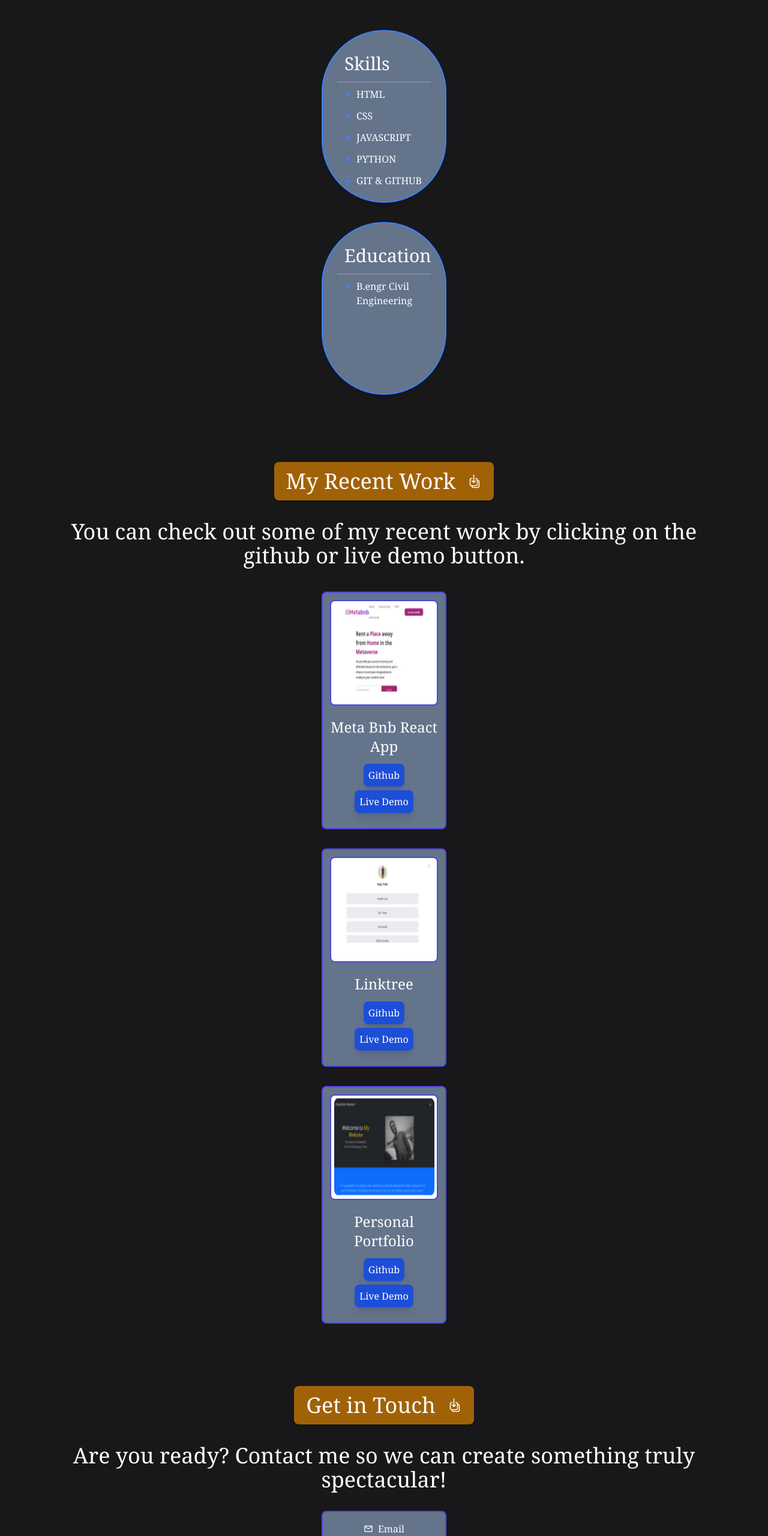
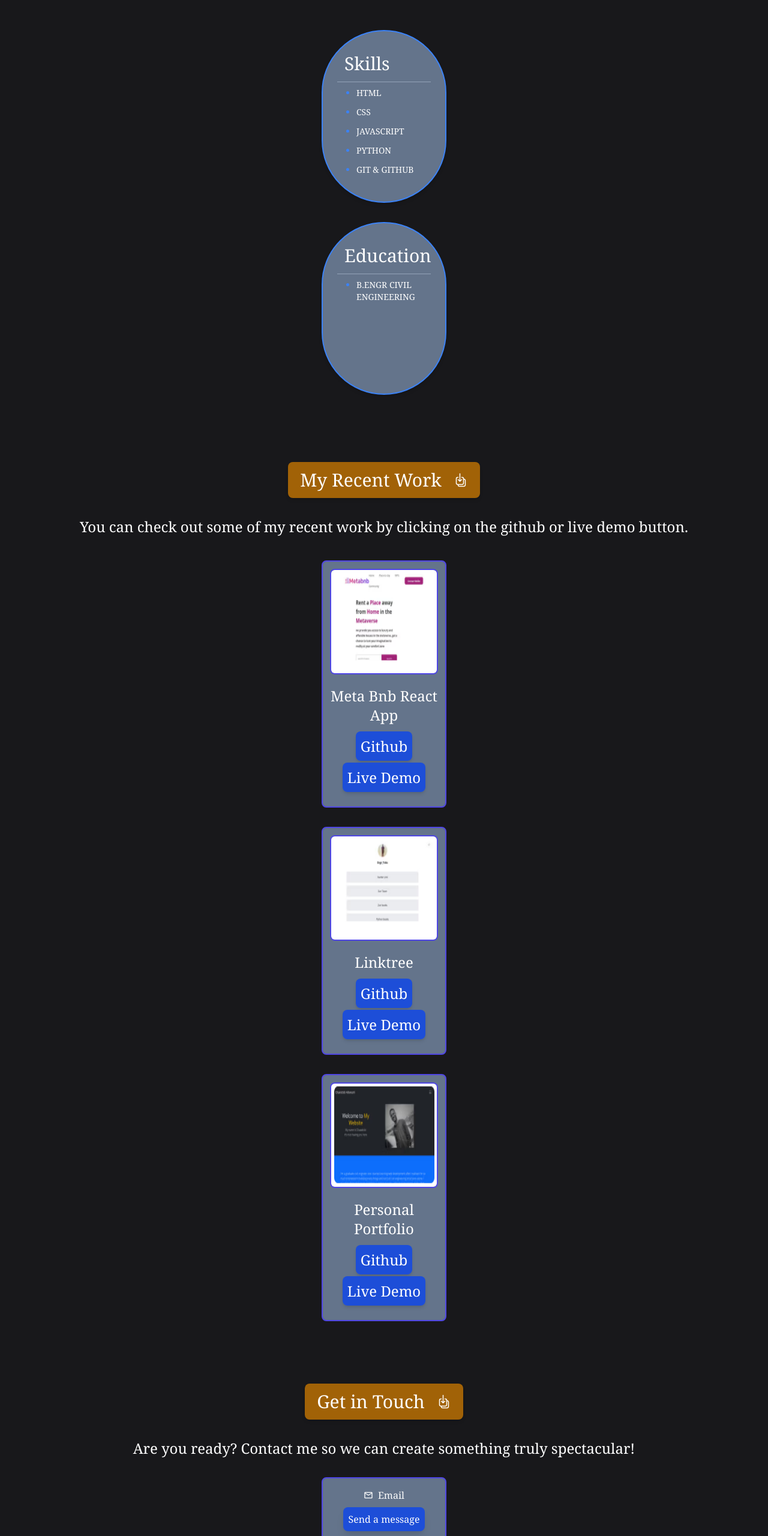
Before and after one commit to Classytobs/portfolio-11, a React (Create React App) app: page / in a window 1280 px wide. Shown: the part 1100-3660 px from the top of the page at 60% size. Built offline with nearby package versions, Linux system fonts and the light colour scheme.

Commit message:
working on the screen responsiveness

```diff
--- a/src/Components/About/About.jsx
+++ b/src/Components/About/About.jsx
@@ -33,7 +33,7 @@ export default function About() {
             <div className='flex flex-col gap-y-8 mt-10 mb-10 text-start'>
               <div className='rounded-full cursor-pointer border-solid border-2 border-blue-500 bg-slate-500 hover:bg-slate-600 divide-y divide-slate-400 shadow-md w-52 h-72 transition ease-in-out delay-150 hover:-translate-y-1 hover:scale-110 duration-300 p-6'>
                 <h1 className='text-3xl p-3'>Skills</h1>
-                  <ul className="marker:text-blue-500 list-disc pl-8 space-y-3 pt-2">
+                  <ul className="marker:text-blue-500 list-disc pl-8 space-y-3 pt-2 text-sm">
                     <li>HTML</li>
                     <li>CSS</li>
                     <li>JAVASCRIPT</li>
@@ -43,8 +43,8 @@ export default function About() {
               </div>
               <div className='rounded-full divide-y cursor-pointer divide-slate-400 bg-slate-500 hover:bg-slate-600 border-solid border-2 border-blue-500 shadow-md w-52 h-72 transition ease-in-out delay-150 hover:-translate-y-1 hover:scale-110 duration-300 p-6'>
                 <h1 className='text-3xl p-3'>Education</h1>
-                  <ul className="marker:text-blue-500 list-disc pl-8 space-y-3 pt-2">
-                    <li>B.engr Civil Engineering</li>
+                  <ul className="marker:text-blue-500 list-disc pl-8 space-y-3 pt-2 text-sm">
+                    <li>B.ENGR CIVIL ENGINEERING</li>
                   </ul>
               </div>
             </div>
--- a/src/Components/Contact/Contact.jsx
+++ b/src/Components/Contact/Contact.jsx
@@ -7,7 +7,7 @@ export default function Contact() {
   return (
     <div className='flex flex-col bg-zinc-900 gap-y-8 min-h-screen px-16 py-16 max-w-full justify-between content-center items-center font-serif text-white'>
 
-        <div className='flex flex-row cursor-pointer justify-center content-center items-center bg-yellow-700 shadow-md h-fit px-5 py-3 rounded-lg hover:bg-yellow-800 text-4xl'>
+        <div className='flex flex-row cursor-pointer justify-center content-center items-center bg-yellow-700 shadow-md h-fit px-5 py-3 rounded-lg hover:bg-yellow-800 text-3xl text-center'>
             <div>
                 <h1 className='mr-5'>Get in Touch</h1>
             </div>
@@ -21,7 +21,7 @@ export default function Contact() {
         <div className='flex flex-col gap-y-8 justify-between content-center items-center'>
 
             <div className='text-center'>
-                <p className='text-4xl'>Are you ready? Contact me so we can create something truly spectacular! </p>
+                <p className='text-2xl'>Are you ready? Contact me so we can create something truly spectacular! </p>
             </div>
 
             <div className='flex flex-col content-center gap-y-4'>
--- a/src/Components/Projects/Projects.jsx
+++ b/src/Components/Projects/Projects.jsx
@@ -32,7 +32,7 @@ export default function Projects() {
 
   return (
     <div className='flex flex-col  text-white bg-zinc-900 min-h-screen px-16 py-10 max-w-full justify-between gap-y-8 content-center items-center font-serif'>
-            <div  className=' flex flex-row cursor-pointer justify-center content-center items-center bg-yellow-700 shadow-md h-fit px-5 py-3 rounded-lg hover:bg-yellow-800 text-4xl'>
+            <div  className=' flex flex-row cursor-pointer justify-center content-center items-center bg-yellow-700 shadow-md h-fit px-5 py-3 rounded-lg hover:bg-yellow-800 text-3xl text-center'>
               <div className='mr-5'>
                   <h5>My Recent Work</h5>
               </div>
@@ -44,11 +44,11 @@ export default function Projects() {
             </div>
 
             <div className='flex flex-col text-center items-center justify-between content-center gap-y-10'>
-              <div className='text-4xl'>
+              <div className='text-2xl'>
                 <h1>You can check out some of my recent work by clicking on the github or live demo button.</h1>
               </div>
 
-              <div className='flex flex-col justify-between items-center content-center text-center gap-y-8'>
+              <div className='flex flex-col justify-between items-center content-center text-center text-2xl gap-y-8'>
                   {data.map(({id, image, title, github, demo}) => {
                     return(
                     <div key={id} className='cursor-pointer border-solid border-2 border-indigo-600 p-3 rounded-lg bg-slate-500 hover:bg-slate-600 w-52'>
@@ -58,10 +58,10 @@ export default function Projects() {
                       <h3 className='text-2xl'>{title}</h3>
                         <div className='mt-5 mb-5 justify-between w-full flex flex-col gap-y-5 text-center'>
                           <div>
-                            <a href={github} target='blank' className='bg-blue-700 shadow-lg h-fit w-fit px-2 py-2 rounded-lg hover:bg-blue-500'>Github</a>
+                            <a href={github} target='blank' className='bg-blue-700 shadow-md h-fit w-fit px-2 py-2 rounded-lg hover:bg-blue-500'>Github</a>
                           </div>
                           <div>
-                            <a href={demo} target='blank'  className='bg-blue-700 shadow-lg h-fit w-fit px-2 py-2 rounded-lg hover:bg-blue-500'>Live Demo</a>
+                            <a href={demo} target='blank'  className='bg-blue-700 shadow-md h-fit w-fit px-2 py-2 rounded-lg hover:bg-blue-500'>Live Demo</a>
                           </div>
                         </div>
                     </div>
```
